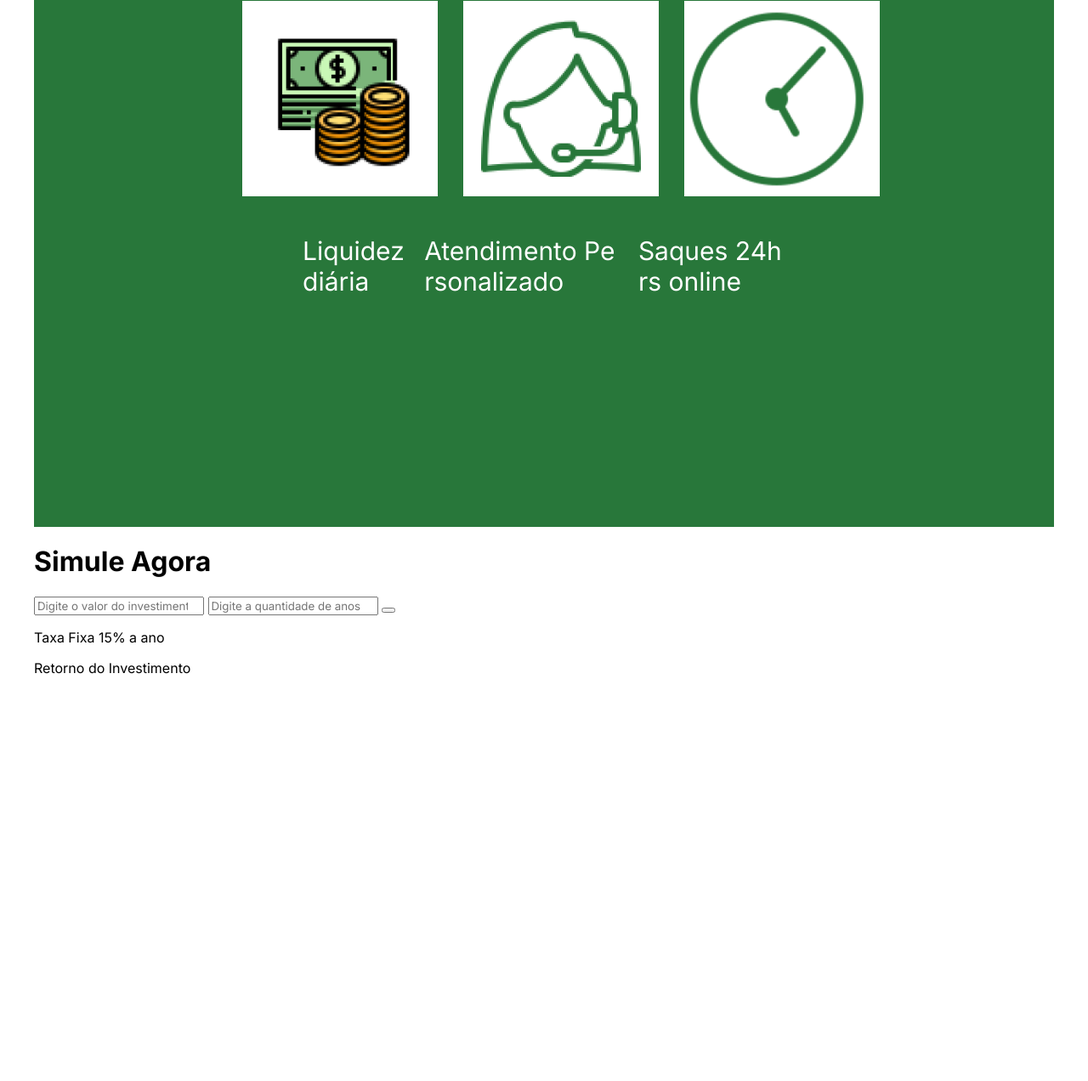
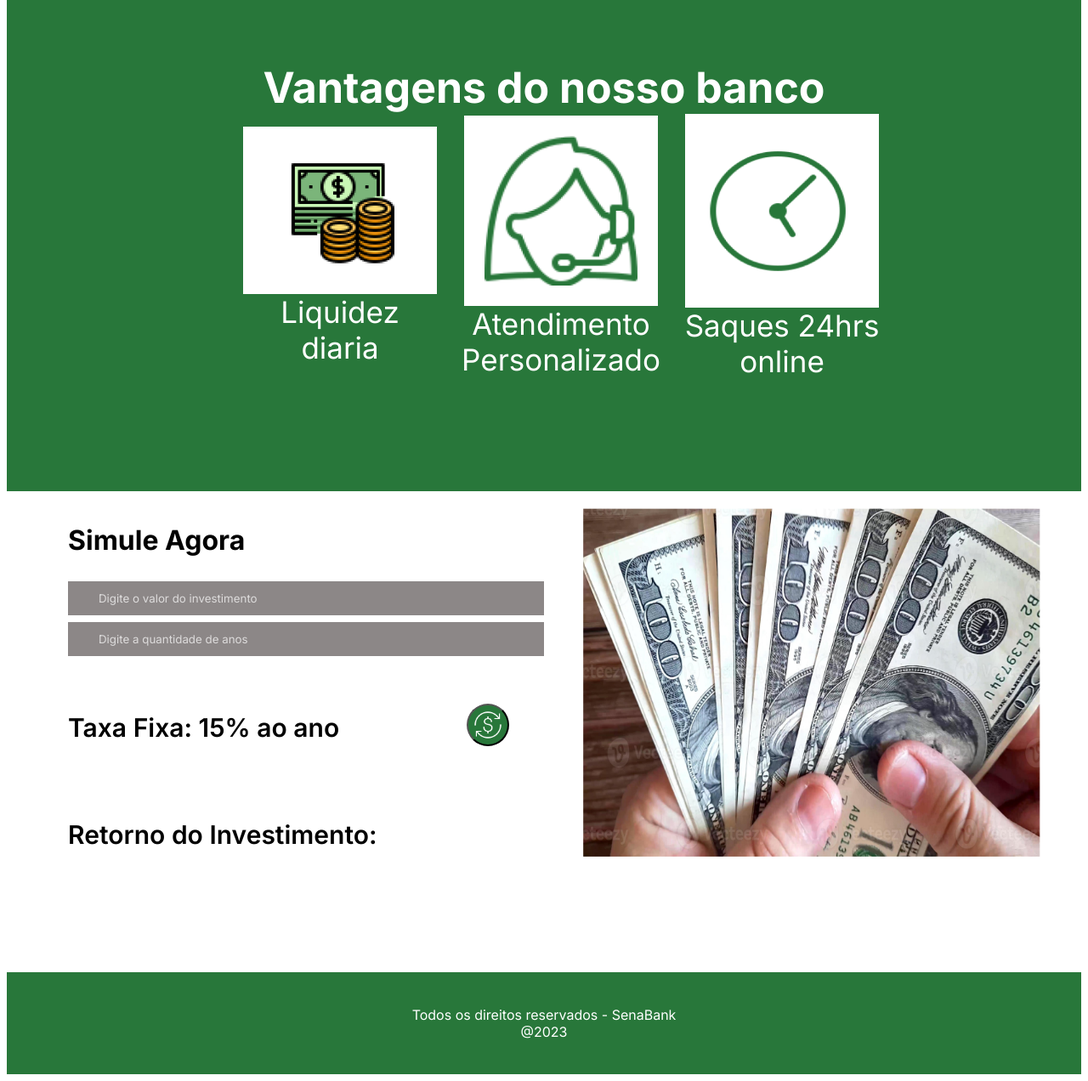
Before and after one commit to Lucas75Soares/Sena-Bank, a plain HTML site: page index.html in a window 1280 px wide. Shown: the part 700-1972 px from the top of the page at 85% size. Before the commit the page ends 1517 px from the top, so only its background shows below. Drawn offline with Linux system fonts and the light colour scheme.

Commit message:
Add files via upload

```diff
--- a/index.html
+++ b/index.html
@@ -17,7 +17,7 @@
 
 <body>
     <header class="container header">
-        <img src="img/logo-senabank.png" alt="">
+        <img id="logo" src="img/logo-senabank.png" alt="">
     </header>
     <main class="">
         <div class="container invest">
@@ -27,34 +27,53 @@
             <div class="texto-invest">
                 <h1>Sena Bank</h1>
                 <p>Aqui seu dinheiro será bem valorizado </p>
-                <a href="" class="texto-branco">SIMULE UM INVEST</a>
+                <a href="#simule-agr" class="texto-branco">SIMULE UM INVEST</a>
             </div>
         </div>
-        <div class="container vantagens">
-            <h2>Vantagens do nosso banco</h2>
-            <ul class="vantagens-lista">
-                <li><img src="img/Liquidez diária.png" alt=""></li>
-                <li><img src="img/atendimento-perso.png" alt=""></li>
-                <li><img src="img/saques-24.png" alt=""></li>
-            </ul>
-            <div class="vantagens-lista-p">
-                <p class="p-1">Liquidez diária</p>
-                <p class="p-2">Atendimento Personalizado</p>
-                <p class="p-3">Saques 24hrs online</p>
+        <div class="vantagens">
+            <div class=" vantagens">
+                <h2 class="">Vantagens do nosso banco</h2>
+                <ul class="vantagens-lista container">
+                    <li>
+                        <img src="img/Liquidez diária.png" alt="">
+                        <span>Liquidez diaria</span>
+                    </li>
+                    <li>
+                        <img src="img/atendimento-perso.png" alt="">
+                        <span>Atendimento Personalizado</span>
+                    </li>
+                    <li>
+                        <img src="img/saques-24.png" alt="">
+                        <span>Saques 24hrs online</span>
+                    </li>
+                </ul>
+
             </div>
         </div>
-        <div class="container simule-agora">
-            <h1>Simule Agora</h1>
-            <input type="number" placeholder="Digite o valor do investimento" id="valor-investido">
-            <input type="number" placeholder="Digite a quantidade de anos" id="anos-investido">
-            <button id="btn-calcular"></button>
-            <p>Taxa Fixa 15% a ano </p>
-            <p>Retorno do Investimento</p>
-            <h4 id="retorno-elemento"></h4>
-            <h4 id="montante-retorno"></h4>
+        <div class="container simule-agora" id="simule-agr">
+            <ul>
+                <li class="li-inputs">
+                    <h1>Simule Agora</h1>
+                    <input type="number" placeholder="Digite o valor do investimento" id="valor-investido">
+                    <input type="number" placeholder="Digite a quantidade de anos" id="anos-investido">
+                </li>
+                <li class="li-content-simule">
+                    <p>Taxa Fixa: 15% ao ano </p>
+                    <button id="btn-calcular"><img src="img/icons8-dólar-cambial-50 1.png" alt=""></button>
+                    <p>Retorno do Investimento:
+                        <span id="retorno-elemento"></span>
+                        <span id="montante-retorno"></span>
+                    </p>
+                </li>
+            </ul>
+            <div><img src="img/simule-agr.png" alt=""></div>
 
 
         </div>
+        <footer class="">
+            <p>Todos os direitos reservados - SenaBank</p>
+            <p>@2023</p>
+        </footer>
 
         <script src="index.js"></script>
 
--- a/index.js
+++ b/index.js
@@ -11,8 +11,27 @@ function calcular(){
     var retorno = valorInvestido.value * taxaReal;
     var montante = Number(retorno) + Number(valorInvestido.value);
     var montanteRetorno = document.getElementById("montante-retorno");
-    retornoElemento.innerText = "retorno: R$ "+ retorno;
-    montanteRetorno.innerText = "montante: R$"+ montante;
+    montanteRetorno.style.display="block";
+    retornoElemento.style.display="block";
+    retornoElemento.innerText = "Retorno: R$ "+ retorno.toFixed(2);
+    montanteRetorno.innerText = "Montante: R$"+ montante.toFixed(2);
 
     console.log(retorno)
 }
+
+const audio = new Audio('money.mp3')
+audio.play()
+
+var somLogo = document.getElementById("logo")
+var clicked = true;
+
+somLogo.addEventListener("click", ()=> {
+    if (clicked == true) {
+        audio.play()
+        alert("Faça seu investiment!")
+        clicked = false;
+    } else {
+        audio.pause()
+        clicked = true;
+    }
+})
--- a/style/colors.css
+++ b/style/colors.css
@@ -1,6 +1,6 @@
 :root {
     --primary-color:rgb(40, 119, 58);
-    --secondary-color:rgb();
+    --secondary-color:rgb(140, 135, 135);
     --text-color-white:rgb(255, 255, 255);
 
 }
--- a/style/style.css
+++ b/style/style.css
@@ -1,6 +1,9 @@
 * {
     font-family: 'Inter', Arial;
+    scroll-behavior: smooth !important;
 }
+
+
 
 .container {
     max-width: 1200px;
@@ -75,6 +78,10 @@ li {
 .vantagens {
     background-color: var(--primary-color);
     height: 90vh;
+    display: flex;
+    justify-content: center;
+    align-items: center;
+    flex-direction: column;
 }
 
 .vantagens-lista {
@@ -84,7 +91,7 @@ li {
 }
 
 .vantagens li{
-    background-color: white;
+
     width: 230px;
     height: 230px;
     align-content: center;
@@ -92,6 +99,7 @@ li {
     display: flex;
     align-items: center;
     justify-content: center;
+    flex-direction: column;
 }
 
 .vantagens h2 {
@@ -100,6 +108,20 @@ li {
     color: var(--text-color-white);
     font-size: 50px;
 }
+
+.vantagens-lista img {
+    width: 180px;
+    height: 180px;
+    background-color: white;
+    padding: 24px;
+}
+
+.vantagens-lista span {
+    color: var(--text-color-white);
+    font-size: 35px;
+    text-align: center;
+}
+
 
 .vantagens-lista-p {
     display: flex;
@@ -113,3 +135,96 @@ li {
     margin: 0 auto;
     max-width: 30ch;
 }
+
+.simule-agora {
+    display: grid;
+    grid-template-columns: 1fr 1fr;
+}
+
+.simule-agora button {
+    width: 50px;
+    height: 50px;
+    border-radius: 100%;
+    background-color: var(--primary-color);
+    display: flex;
+    align-items: center;
+    justify-content: center;
+
+}
+
+.simule-agora ul {
+    display: grid;
+    grid-template-columns: 2fr;
+}
+
+.li-inputs {
+    display: flex;
+    flex-direction: column;
+    gap: 8px;
+}
+
+.li-inputs input {
+    background-color: var(--secondary-color);
+    color: white;
+    border: none;
+    padding: 12px 36px;
+}
+
+.li-inputs input::placeholder {
+    color: white;
+    opacity: 0.7;
+}
+
+.li-content-simule {
+    display: grid;
+    grid-template-columns: 5fr 1fr;
+    gap: 12px;
+}
+
+.li-content-simule p {
+    font-weight: 600;
+    font-size: 30px;
+}
+
+.li-content-simule button {
+    margin-top: 20px;
+    transition: 0.6s;
+}
+
+.li-content-simule button:hover {
+    transform: scale(1.2);
+    opacity: 0.9;
+    cursor: pointer;
+}
+
+.li-content-simule span{
+    display: block;
+    background-color: var(--secondary-color);
+    color:var(--text-color-white);
+    text-align: center;
+    margin: 5px 0;
+    margin-top: 20px;
+    padding: 12px 24px;
+    font-size: 18px;
+    font-weight: 300;
+
+}
+
+#retorno-elemento, #montante-retorno {
+    display: none;
+}
+
+footer {
+    margin-top: 80px;
+    background-color: var(--primary-color);
+    display: flex;
+    flex-direction: column;
+    justify-content: center;
+    align-items: center;
+    color: var(--text-color-white);
+    height: 120px;
+}
+
+footer p {
+    margin: 0;
+}
```
Also changed, not shown: img/icons8-dólar-cambial-50 1.png (added), img/simule-agr.png (added), 1 other file.
